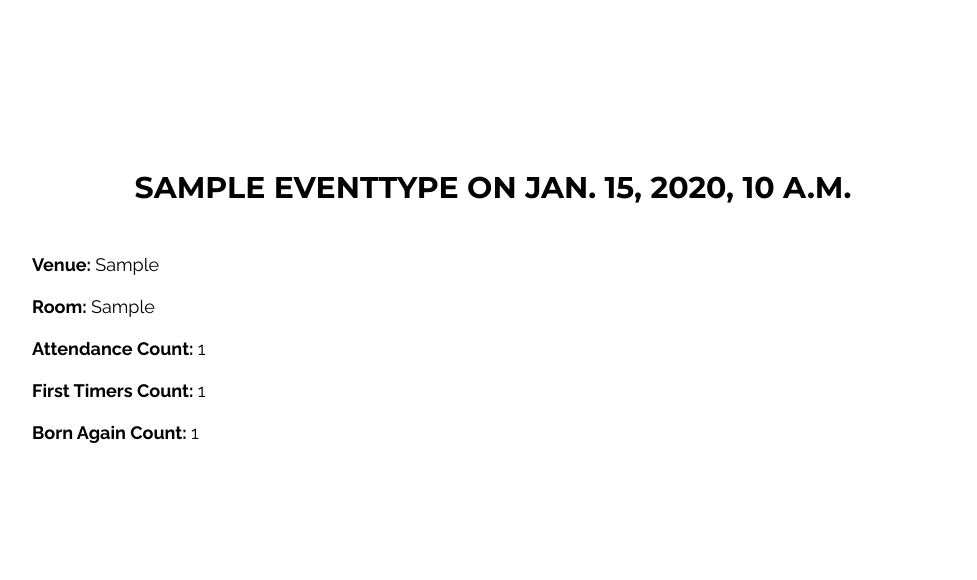
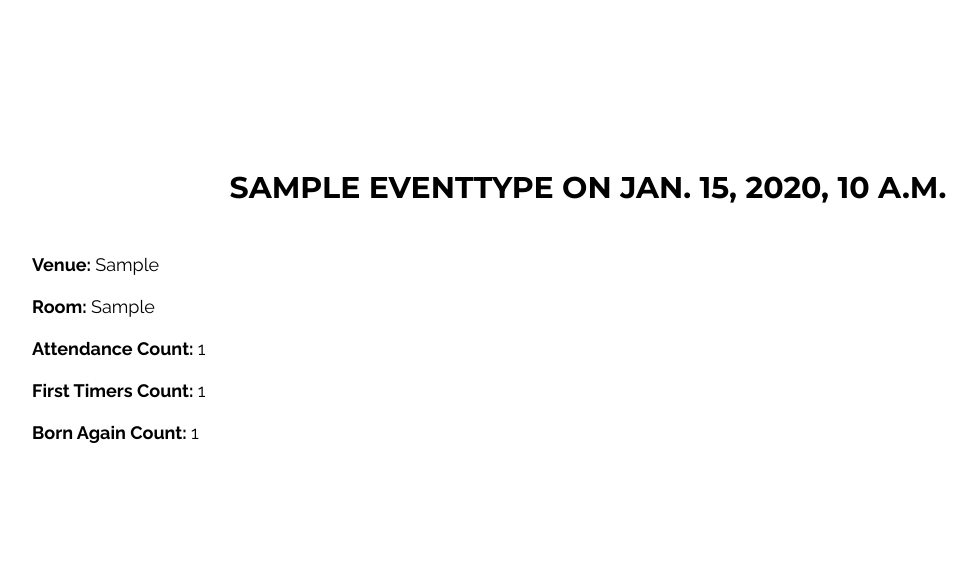
Before and after one commit to mkasante/FirstLoveBrad, a Django app: page /event/1/ in a window 1280 px wide. Shown: the part 84-664 px from the top of the page, without its empty margins (52-1029 px from the left). Run offline with Django 3.2, Linux system fonts and the light colour scheme; a user stored in the database is signed in; tables that the repository leaves empty hold one stand-in row (values such as "Sample post"); some libraries are stand-ins or nearby versions.

```diff
--- a/event/templates/all_events.html
+++ b/event/templates/all_events.html
@@ -83,6 +83,8 @@ Events
 
                     <br/><br/>
 
+                    <p class="mbr-section-lead w3-small" style="color:grey;">* Click on event names to see more information</p>
+
                     <table class="table table-striped" id="table-data">
                     	<thead>
 		                    <tr>
--- a/event/templates/event_info.html
+++ b/event/templates/event_info.html
@@ -13,7 +13,7 @@
 
         <div class="container">
             <div class="row">
-                <div class="mbr-section col-md-10">
+                <div class="mbr-section col-md-12">
 
                     <h1 class="mbr-section-title display-4 w3-text-black text-uppercase w3-center">{{ event }} on {{ event.date }}</h1>
 
--- a/member/templates/member/member_info.html
+++ b/member/templates/member/member_info.html
@@ -13,7 +13,7 @@
 
         <div class="container">
             <div class="row">
-                <div class="mbr-section col-md-10">
+                <div class="mbr-section col-md-12">
 
                     <h1 class="mbr-section-title display-4 w3-text-black text-uppercase w3-center">{{ member.name }}</h1>
 
--- a/welcome/templates/_partial/welcome.html
+++ b/welcome/templates/_partial/welcome.html
@@ -5,7 +5,7 @@
 
         <div class="container">
             <div class="row">
-                <div class="mbr-section col-md-10">
+                <div class="mbr-section col-md-12">
 
                     <h1 class="mbr-section-title display-1" style="color:black;">First Love Leeds</h1>
                     <p class="mbr-section-lead lead" style="color:grey;">Loving God, Loving others</p>
```
